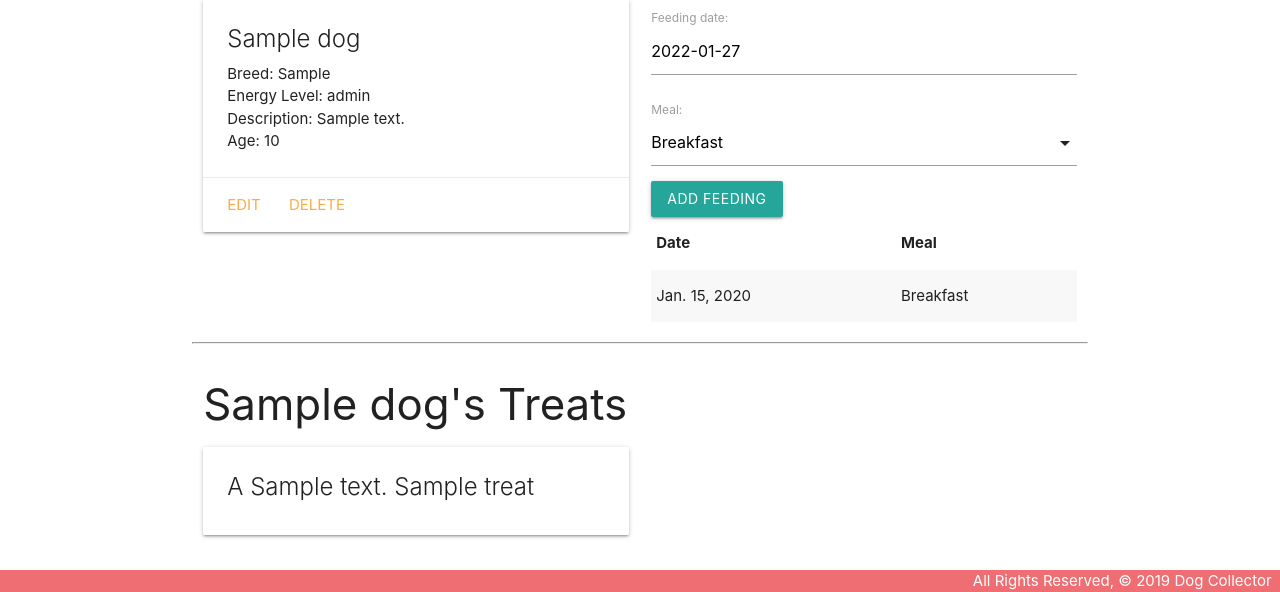
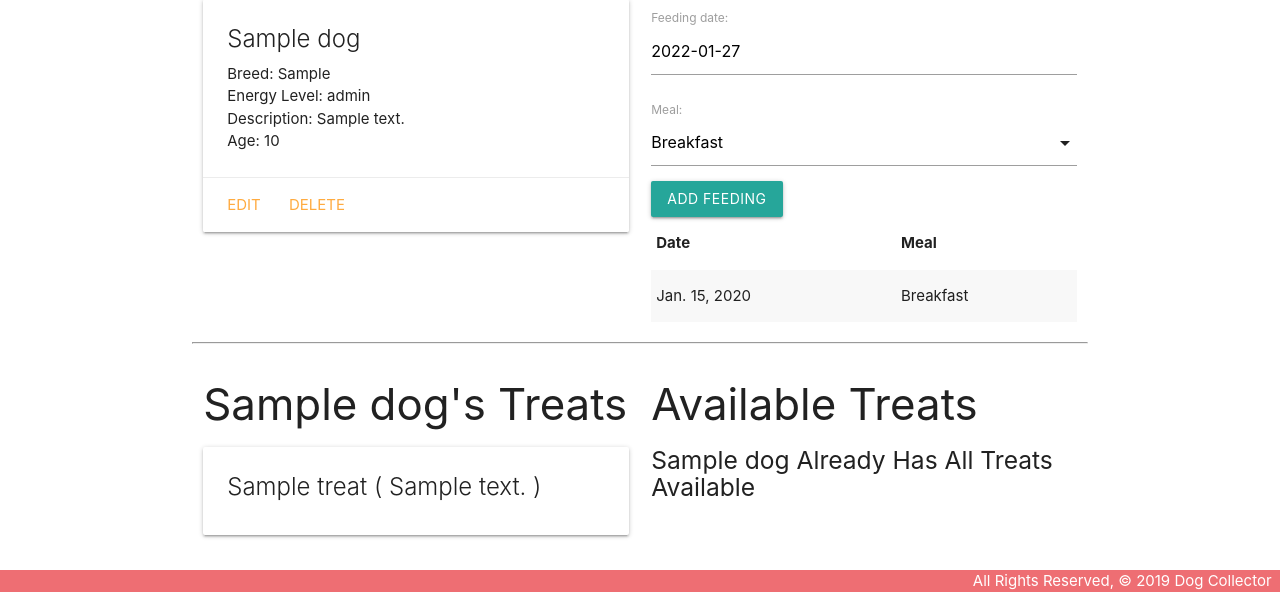
Before and after one commit to sophiedamelio/dogcollector, a Django app: page /dogs/1/ in a window 1280 px wide. Shown: the part 209-801 px from the top of the page. Run offline with Django 3.2, Linux system fonts and the light colour scheme; tables that the repository leaves empty hold one stand-in row (values such as "Sample post").

Commit message:
Finish M:M relationship between Dog and Treat, you can add a treat to a dog now.

```diff
--- a/main_app/admin.py
+++ b/main_app/admin.py
@@ -2,7 +2,8 @@ from django.contrib import admin
 
 # Register your models here.
 
-from .models import Dog, Feeding
+from .models import Dog, Feeding, Treat
 
 admin.site.register(Dog)
 admin.site.register(Feeding)
+admin.site.register(Treat)
--- a/main_app/models.py
+++ b/main_app/models.py
@@ -21,7 +21,7 @@ class Treat(models.Model):
         return self.name
 
     def get_absolute_url(self):
-        return reverse('treat_detail', kwargs={'pk': self.id})
+        return reverse('treats_detail', kwargs={'pk': self.id})
 
 
 class Dog(models.Model):
--- a/main_app/templates/base.html
+++ b/main_app/templates/base.html
@@ -20,8 +20,8 @@
         </ul>
         <ul class="right">
           <li><a href="{% url 'about' %}">About</a></li>
-          <li><a href="{% url 'treat_create' %}">Add a Treat</a></li>
-          <li><a href="{% url 'treat_index' %}">View All Treats</a></li>
+          <li><a href="{% url 'treats_create' %}">Add a Treat</a></li>
+          <li><a href="{% url 'treats_index' %}">View All Treats</a></li>
           <li><a href="{% url 'index' %}">View All Dogs</a></li>
           <li><a href="{% url 'dogs_create'%}">Add a Dog</a></li>
 
--- a/main_app/templates/dogs/detail.html
+++ b/main_app/templates/dogs/detail.html
@@ -56,7 +56,7 @@
         <div class="card">
           <div class="card-content">
             <span class="card-title">
-              A {{ treat.description }} {{ treat.name }}
+              {{ treat.name }} ( {{ treat.description }} )
             </span>
           </div>
         </div>
@@ -65,7 +65,29 @@
       <h5>No Treats :(</h5>
     {% endif %}
   </div>
-  <!-- Available toys will come after this line -->
+
+  <div class="col s6">
+    <h3>Available Treats</h3>
+    {% if treats.count %}
+      {% for treat in treats.all %}
+        <div class="card">
+          <div class="card-content">
+            <span class="card-title">
+               {{ treat.name }} ( {{ treat.description }} )
+            </span>
+          </div>
+          <div class="card-action">
+            <form action="{% url 'assoc_treat' dog.id treat.id %}" method="post">
+              {% csrf_token %}
+              <button type="submit" class="btn">Add</button>
+            </form>
+          </div>
+        </div>
+      {% endfor %}
+    {% else %}
+      <h5>{{dog.name}} Already Has All Treats Available</h5>
+    {% endif %}
+  </div>
 </div>
 
 
--- a/main_app/urls.py
+++ b/main_app/urls.py
@@ -8,6 +8,9 @@ urlpatterns = [
     path('dogs/<int:dog_id>/', views.dogs_detail, name='detail'),
     path('dogs/<int:dog_id>/add_feeding',
          views.add_feeding, name='add_feeding'),
+
+    path('dogs/<int:dog_id>/assoc_treat/<int:treat_id>',
+         views.assoc_treat, name='assoc_treat'),
     path('dogs/create/', views.DogCreate.as_view(), name='dogs_create'),
     path('dogs/<int:pk>/update/', views.DogUpdate.as_view(), name='dogs_update'),
     path('dogs/<int:pk>/delete/', views.DogDelete.as_view(), name='dogs_delete'),
--- a/main_app/views.py
+++ b/main_app/views.py
@@ -10,9 +10,15 @@ from .forms import FeedingForm
 # Create your views here.
 
 
+def assoc_treat(request, dog_id, treat_id):
+    dog = Dog.objects.get(id=dog_id)
+    dog.treats.add(treat_id)
+    return redirect('detail', dog_id=dog_id)
+
+
 class DogCreate(CreateView):
     model = Dog
-    fields = '__all__'
+    fields = ['name', 'breed', 'energyLevel', 'description', 'age']
 
 
 class DogUpdate(UpdateView):
@@ -23,6 +29,15 @@ class DogUpdate(UpdateView):
 class DogDelete(DeleteView):
     model = Dog
     success_url = '/dogs/'
+
+
+def add_feeding(request, dog_id):
+    form = FeedingForm(request.POST)
+    if form.is_valid():
+        new_feeding = form.save(commit=False)
+        new_feeding.dog_id = dog_id
+        new_feeding.save()
+    return redirect('detail', dog_id=dog_id)
 
 
 def home(request):
@@ -53,21 +68,6 @@ def dogs_detail(request, dog_id):
     })
 
 
-def add_feeding(request, dog_id):
-    form = FeedingForm(request.POST)
-    if form.is_valid():
-        new_feeding = form.save(commit=False)
-        new_feeding.dog_id = dog_id
-        new_feeding.save()
-    return redirect('detail', dog_id=dog_id)
-
-
-def assoc_toy(request, dog_id, treat_id):
-    dog = Dog.objects.get(id=dog_id)
-    dog.treats.add(treat_id)
-    return redirect('detail', dog_id=dog_id)
-
-
 class TreatList(ListView):
     model = Treat
 
```
